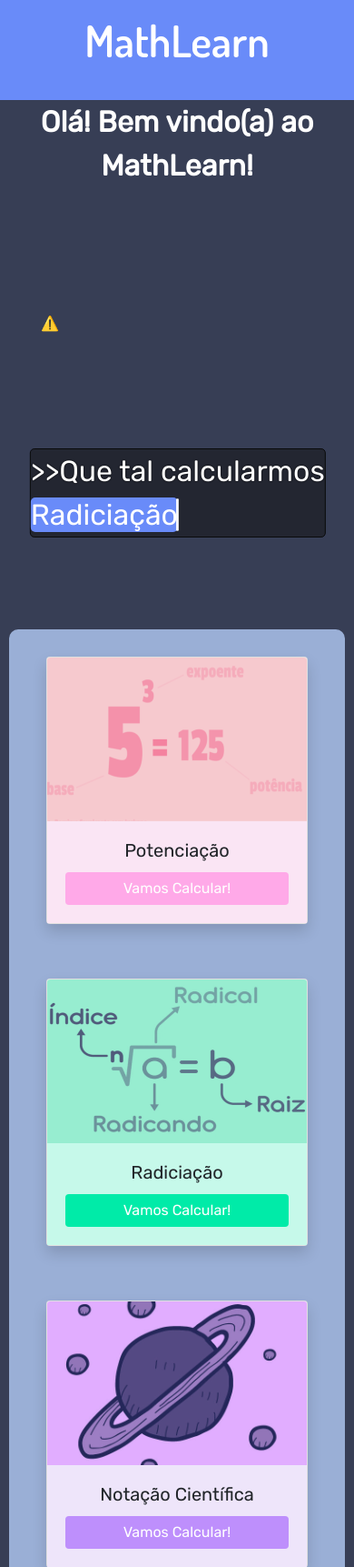
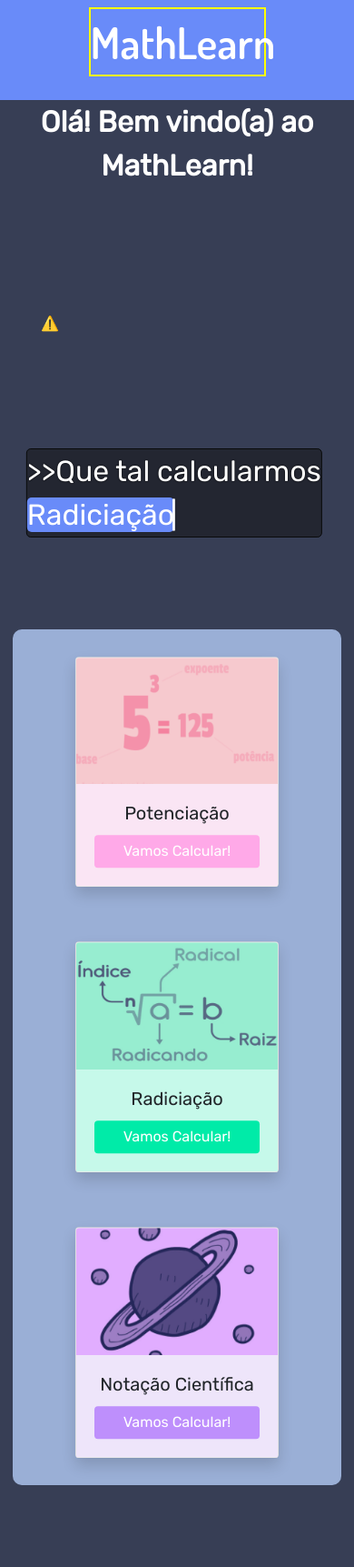
Before and after one commit to guiaraujoreal/calculapramim, a PHP site: page / in a window 390 px wide. Shown: the top 1723 px of the page at 91% size. Run offline with PHP 8.4, Linux system fonts and the light colour scheme; some libraries are stand-ins or nearby versions.

Commit message:
tamanho #titulo

```diff
--- a/index.html
+++ b/index.html
@@ -26,7 +26,7 @@
 
         <div id="cabecalho" class="conatiner container-fluid">
             <div id="col_title" class="row d-flex justify-content-around">
-                <div id="titulo" class="col-md-7 col-lg-5 col-xs-1">MathLearn</div>
+                <div id="titulo" class="col-md col-lg col-xs">MathLearn</div>
 
                 <div id="menu" class="col">
 
--- a/style/cabecalho-rodape.css
+++ b/style/cabecalho-rodape.css
@@ -18,11 +18,12 @@ html, body{
 #titulo{
     color: white;
     font-size: 3em;
-    height: 13%;
+    width: 50%;
     font-family: 'Dosis', sans-serif;
     position: absolute;
     top: 0;
     padding: 0;
+    border: 2px yellow solid;
 }
 
 
@@ -67,7 +68,7 @@ html, body{
     font-size: 2.5em;
     position: absolute;
     top:3%;
-    left: 4%
+    left: 25%
   }
 }
 
--- a/style/index.css
+++ b/style/index.css
@@ -27,7 +27,7 @@ body{
 }
 #card_geral{
 
-    max-width: 95%;
+    max-width: 93%;
     background-color: #9aafd6;
     border-radius: 10px;
     margin-bottom: 100px;
@@ -57,7 +57,7 @@ body{
         width: 16rem;
     }
 }
-@media (max-width:316px){
+@media (max-width:400px){
     #cards{
         width: 14rem;
     }
@@ -116,17 +116,16 @@ body{
 }
 #mensagem{
     max-width: 97%;
-    margin-left: 2%;
     position: relative;
-    top: 50%;
-    left: 51%;
-    transform: translate(-50%, -50%)
+
 }
 @media (min-width:330px) and (max-width:450px){
     #mensagem{
         margin-left: 0;
-      ;
-
+        position: relative;
+        top: 50%;
+        left: 50%;
+        transform: translate(-50%, -50%)
 
     }
 }
```
